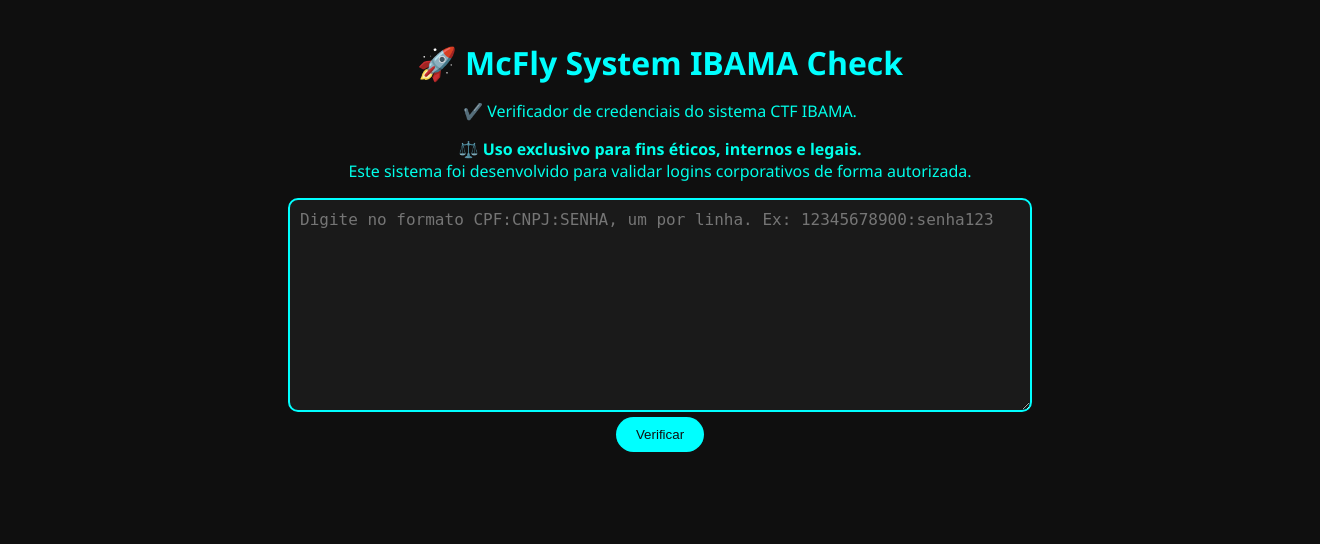
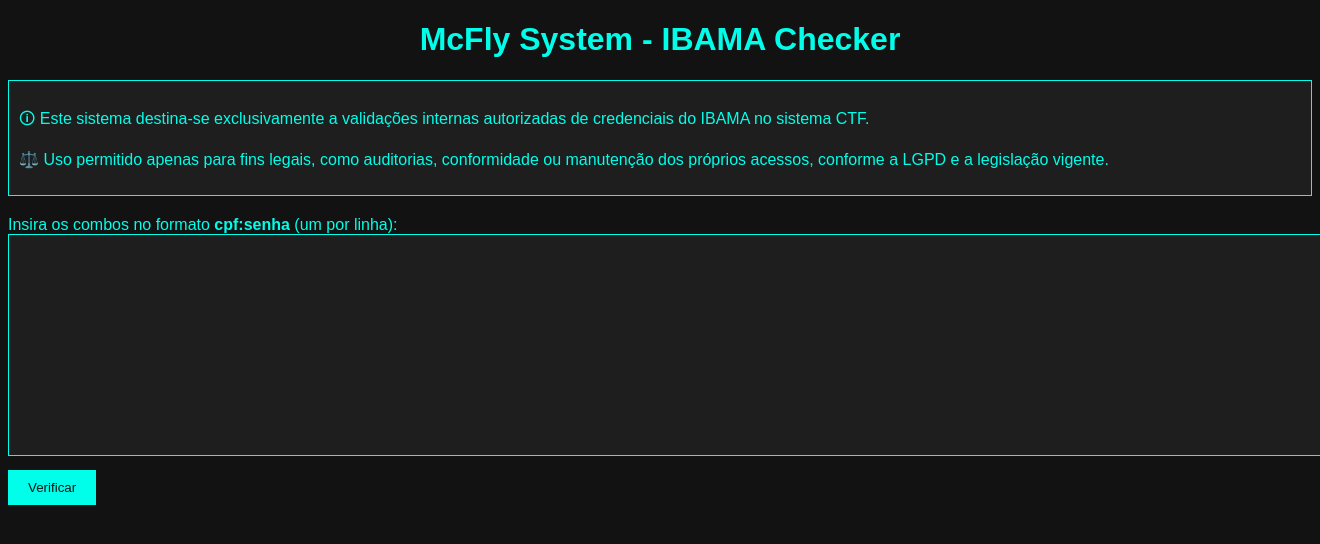
Before and after one commit to laurafandrade/chkmcfly, a Flask app: page / in a window 1320 px wide; the page is wider, and only the part inside the window is pictured. Shown: the top 544 px of that part. Run offline with Flask 3, Linux system fonts and the light colour scheme.

Commit message:
Update index.html

```diff
--- a/templates/index.html
+++ b/templates/index.html
@@ -1,31 +1,69 @@
 <!DOCTYPE html>
-<html lang="pt-BR">
+<html lang="pt-br">
 <head>
     <meta charset="UTF-8">
-    <title>McFly System IBAMA Check</title>
-    <link rel="stylesheet" href="/static/style.css">
+    <title>McFly System | IBAMA Check</title>
+    <style>
+        body {
+            background-color: #121212;
+            color: #00ffea;
+            font-family: Arial, sans-serif;
+        }
+        h1 {
+            color: #00ffea;
+            text-align: center;
+        }
+        textarea {
+            width: 100%;
+            height: 200px;
+            background-color: #1e1e1e;
+            color: #00ffea;
+            border: 1px solid #00ffea;
+            padding: 10px;
+        }
+        button {
+            background-color: #00ffea;
+            color: #121212;
+            border: none;
+            padding: 10px 20px;
+            cursor: pointer;
+            margin-top: 10px;
+        }
+        .resultado {
+            background-color: #1e1e1e;
+            padding: 10px;
+            margin-top: 20px;
+            border: 1px solid #00ffea;
+        }
+        .info {
+            background-color: #1e1e1e;
+            padding: 10px;
+            margin-bottom: 20px;
+            border: 1px solid #00ffea;
+        }
+    </style>
 </head>
 <body>
-    <div class="container">
-        <h1>🚀 McFly System IBAMA Check</h1>
-        <p>✔️ Verificador de credenciais do sistema CTF IBAMA.</p>
-        <p>⚖️ <b>Uso exclusivo para fins éticos, internos e legais.</b><br>Este sistema foi desenvolvido para validar logins corporativos de forma autorizada.</p>
-        <form method="POST">
-            <textarea name="combos" rows="10" placeholder="Digite no formato CPF:CNPJ:SENHA, um por linha. Ex: 12345678900:senha123"></textarea>
-            <br>
-            <button type="submit">Verificar</button>
-        </form>
+    <h1>McFly System - IBAMA Checker</h1>
 
-        {% if resultado %}
-            <div class="result">
-                <h2>Resultado:</h2>
-                <ul>
-                    {% for item in resultado %}
-                        <li>{{ item }}</li>
-                    {% endfor %}
-                </ul>
-            </div>
-        {% endif %}
+    <div class="info">
+        <p>🛈 Este sistema destina-se exclusivamente a validações internas autorizadas de credenciais do IBAMA no sistema CTF.</p>
+        <p>⚖️ Uso permitido apenas para fins legais, como auditorias, conformidade ou manutenção dos próprios acessos, conforme a LGPD e a legislação vigente.</p>
     </div>
+
+    <form method="post">
+        <label>Insira os combos no formato <strong>cpf:senha</strong> (um por linha):</label><br>
+        <textarea name="combos" required></textarea><br>
+        <button type="submit">Verificar</button>
+    </form>
+
+    {% if resultado %}
+        <div class="resultado">
+            <h3>Resultado:</h3>
+            {% for r in resultado %}
+                <p>{{ r }}</p>
+            {% endfor %}
+        </div>
+    {% endif %}
 </body>
 </html>
```
